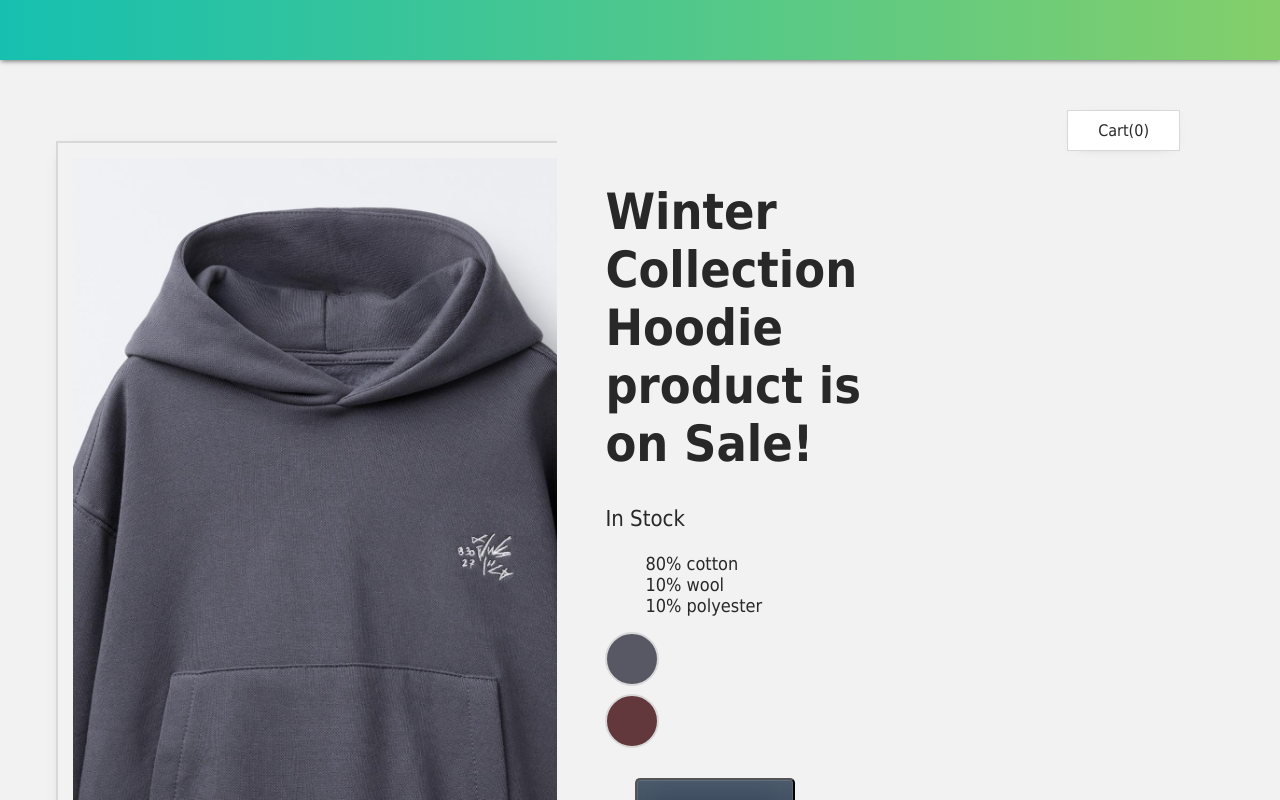
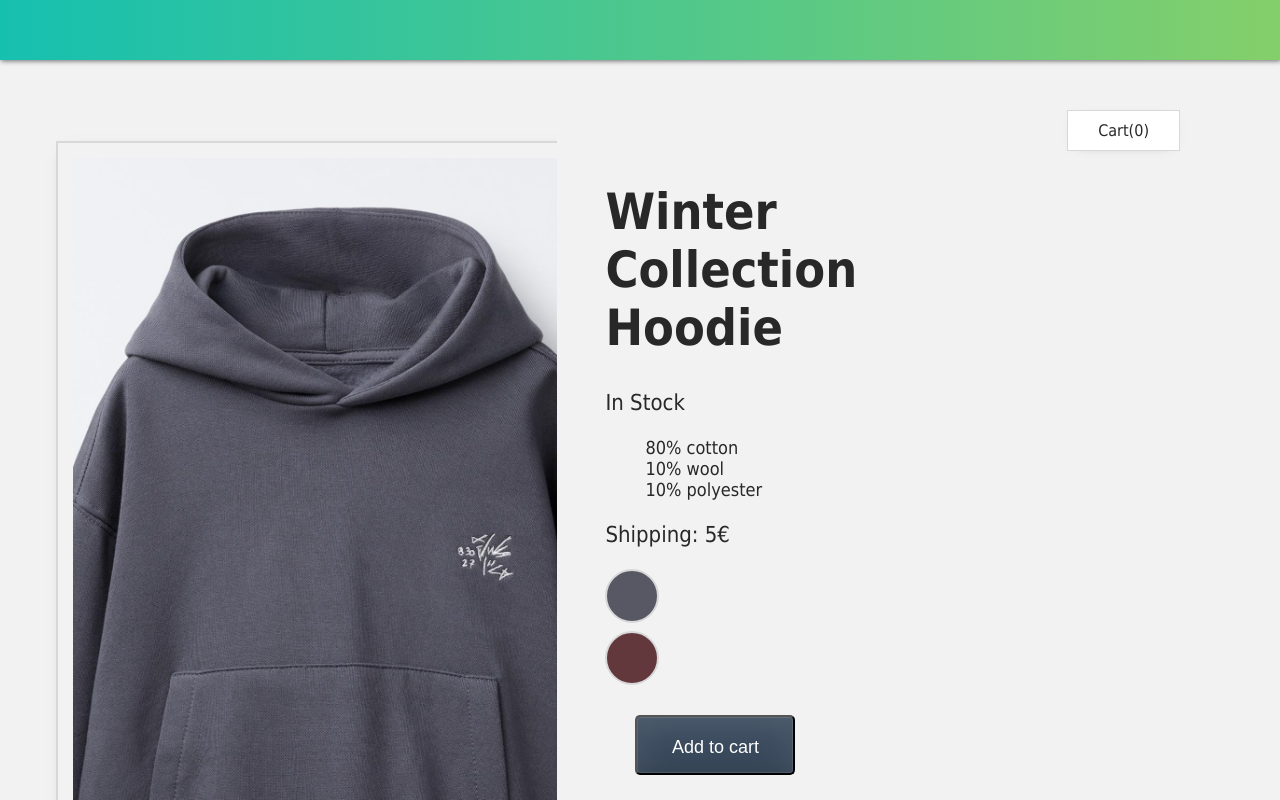
Before and after one commit to erykstack/VuePage, a Vue app: page / in a window 1280 px wide. Shown: the top 800 px of the page. Built offline with nearby package versions, Linux system fonts and the light colour scheme.

Commit message:
Block oriented programming

```diff
--- a/src/App.vue
+++ b/src/App.vue
@@ -1,85 +1,16 @@
 <script setup>
-  import { ref, computed} from 'vue';
 
-  import hoodieImage from './assets/images/Hoodie_1.png'
-  import hoodieImage2 from './assets/images/Hoodie_2.png'
-  const product = ref('Hoodie');
-  const brand = ref('Winter Collection');
-
-  const selectedVariant = ref(0);
-
-  const description = ref('A good looking hoodie for winter time 😎.')
-
-  const onSale = ref(true);
-  const Sale = computed(() => {
-    if (onSale.value){
-      return ' product is on Sale!';
-    }
-    else return '';
-  })
-
-  const details = ref(['80% cotton', '10% wool', '10% polyester']);
-  const variants = ref([
-  {id: 2222, color: 'rgb(88,88,101)', image: hoodieImage, quantity: 69},
-  {id: 3333, color: 'rgb(99,56,60)', image: hoodieImage2, quantity: 0}
-  ]);
-  const sizes = ref(['XS', 'S', 'M', 'L', 'XL','Lose some weight to fit in it!']);
+  import { ref} from 'vue';
+  import ProductDisplay from '@/components/ProductDisplay.vue';
+import ProductDetails from './components/ProductDetails.vue';
 
   const cart = ref(0);
-
-  const tittle = computed(() => {
-    return brand.value + ' ' + product.value;
-  })
-
-const addToCart = () => cart.value += 1;
-const removeFromCart = () => {
-  if (cart.value >0)
-  cart.value -= 1;
-}
-
-const image = computed (() => {
-  return variants.value[selectedVariant.value].image;
-})
-
-const inStock = computed (() => {
-  return variants.value[selectedVariant.value].quantity > 0;
-})
-
-const updateVariant = (index) => {selectedVariant.value = index}
+  const premium = ref(false);
 </script>
 
 <template>
   <div class="nav-bar"></div>
   <div class="cart">Cart({{ cart }})</div>
-  <div class="product-display">
-    <div class="product-container">
-      <div class="product_image">
-        <img v-bind:src="image">
-      </div>
-      <div class="product-info">
-        <h1>{{ tittle + Sale}}</h1>
-        <p v-if="inStock">In Stock</p>
-        <p v-else>Out of Stock</p>
-        <ul>
-          <li v-for="detail in details">{{ detail }}</li>
-        </ul>
-        <div
-          v-for="(variant, index) in variants"
-          :key="variant.id"
-          @mouseover="updateVariant(index)"
-          class="color-circle"
-          :style="{ backgroundColor: variant.color }"
-        >
-        </div>
-        <button
-          class="button"
-          :class="{ disabledButton: !inStock }"
-          :disabled="!inStock"
-          v-on:click="addToCart"
-        >
-          Add to cart
-        </button>
-      </div>
-    </div>
-  </div>
+  <ProductDisplay :premium ="premium">  </ProductDisplay>
+
 </template>
--- a/src/components/HelloWorld.vue
+++ /dev/null
@@ -1,44 +0,0 @@
-<script setup>
-defineProps({
-  msg: {
-    type: String,
-    required: true,
-  },
-})
-</script>
-
-<template>
-  <div class="greetings">
-    <h1 class="green">{{ msg }}</h1>
-    <h3>
-      You’ve successfully created a project with
-      <a href="https://vite.dev/" target="_blank" rel="noopener">Vite</a> +
-      <a href="https://vuejs.org/" target="_blank" rel="noopener">Vue 3</a>.
-    </h3>
-  </div>
-</template>
-
-<style scoped>
-h1 {
-  font-weight: 500;
-  font-size: 2.6rem;
-  position: relative;
-  top: -10px;
-}
-
-h3 {
-  font-size: 1.2rem;
-}
-
-.greetings h1,
-.greetings h3 {
-  text-align: center;
-}
-
-@media (min-width: 1024px) {
-  .greetings h1,
-  .greetings h3 {
-    text-align: left;
-  }
-}
-</style>
--- /dev/null
+++ b/src/components/ProductDetails.vue
@@ -0,0 +1,29 @@
+<script setup>
+
+  import { ref, computed} from 'vue';
+
+  import hoodieImage from '@/assets/images/Hoodie_1.png'
+  import hoodieImage2 from '@/assets/images/Hoodie_2.png'
+
+    const props = defineProps({
+        details: {
+            type: Array,
+            required: true
+        }
+
+    })
+
+
+
+const updateVariant = (index) => {selectedVariant.value = index}
+
+</script>
+
+<template>
+        <ul>
+          <li v-for="detail in details">{{ detail }}</li>
+        </ul>
+
+
+
+</template>
--- /dev/null
+++ b/src/components/ProductDisplay.vue
@@ -0,0 +1,99 @@
+<script setup>
+
+  import { ref, computed} from 'vue';
+  import hoodieImage from '@/assets/images/Hoodie_1.png'
+  import hoodieImage2 from '@/assets/images/Hoodie_2.png'
+    import ProductDetails from './ProductDetails.vue';
+
+    const props = defineProps({
+        premium: {
+            type: Boolean,
+            required: true
+        }
+
+    })
+
+
+
+
+
+  const product = ref('Hoodie');
+  const brand = ref('Winter Collection');
+
+  const selectedVariant = ref(0);
+
+  const description = ref('A good looking hoodie for winter time 😎.')
+  const details = ref(['80% cotton', '10% wool', '10% polyester']);
+  const variants = ref([
+  {id: 2222, color: 'rgb(88,88,101)', image: hoodieImage, quantity: 69},
+  {id: 3333, color: 'rgb(99,56,60)', image: hoodieImage2, quantity: 0}
+  ]);
+  const sizes = ref(['XS', 'S', 'M', 'L', 'XL','Lose some weight to fit in it!']);
+
+  const tittle = computed(() => {
+    return brand.value + ' ' + product.value;
+  })
+
+const addToCart = () => cart.value += 1;
+const removeFromCart = () => {
+  if (cart.value >0)
+  cart.value -= 1;
+}
+
+const image = computed (() => {
+  return variants.value[selectedVariant.value].image;
+})
+
+const inStock = computed (() => {
+  return variants.value[selectedVariant.value].quantity > 0;
+})
+
+const shipping = computed (() => {
+    if(props.premium){
+        return 'Free';
+    }
+    else {
+        return '5€';
+    }
+
+})
+
+const updateVariant = (index) => {selectedVariant.value = index}
+
+</script>
+
+<template>
+
+   <div class="product-display">
+    <div class="product-container">
+      <div class="product_image">
+        <img v-bind:src="image">
+      </div>
+      <div class="product-info">
+        <h1>{{ tittle}}</h1>
+        <p v-if="inStock">In Stock</p>
+        <p v-else>Out of Stock</p>
+        <ProductDetails :details="details">  </ProductDetails>
+        <p>Shipping: {{ shipping }}</p>
+
+        <div
+          v-for="(variant, index) in variants"
+          :key="variant.id"
+          @mouseover="updateVariant(index)"
+          class="color-circle"
+          :style="{ backgroundColor: variant.color }"
+        >
+        </div>
+        <button
+          class="button"
+          :class="{ disabledButton: !inStock }"
+          :disabled="!inStock"
+          v-on:click="addToCart"
+        >
+          Add to cart
+        </button>
+      </div>
+    </div>
+  </div>
+
+</template>
```
